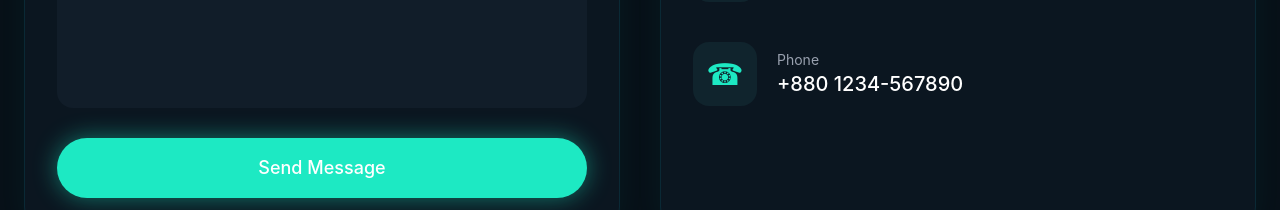
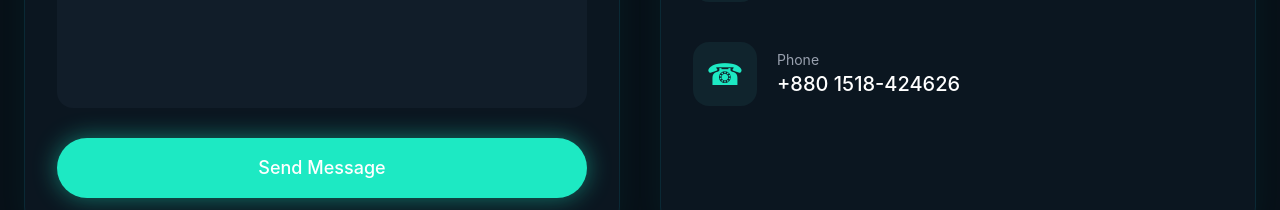
Before and after one commit to FR-Rumman/fr-personal-portfolio, a React (Vite) app: page / in a window 1280 px wide. Shown: the part 5130-5340 px from the top of the page. Built offline with nearby package versions, Linux system fonts and the light colour scheme.

Commit message:
update contact section

```diff
--- a/src/sections/Contact.jsx
+++ b/src/sections/Contact.jsx
@@ -123,7 +123,7 @@ export const Contact = () => {
               <div>
                 <p className="text-gray-400 text-sm">Phone</p>
                 <h3 className="text-xl font-medium">
-                  +880 1234-567890
+                  +880 1518-424626
                 </h3>
               </div>
             </div>
--- a/src/sections/Projects.jsx
+++ b/src/sections/Projects.jsx
@@ -32,7 +32,7 @@ const projects =[
     //     tittle: "rumman",
     //     description: " lorem jjjjjjjjjjjjjjjjjjjjjjjjjjjjjjjjjjjjjjjj",
     //     Image: "#",
-    //     tags: ["React", "typescript", "NodeJs" ],
+    //     tags: ["React", "typescript", "NodeJs" ],a
     //     link: "#",
     //     github: "#",
     // },
```
